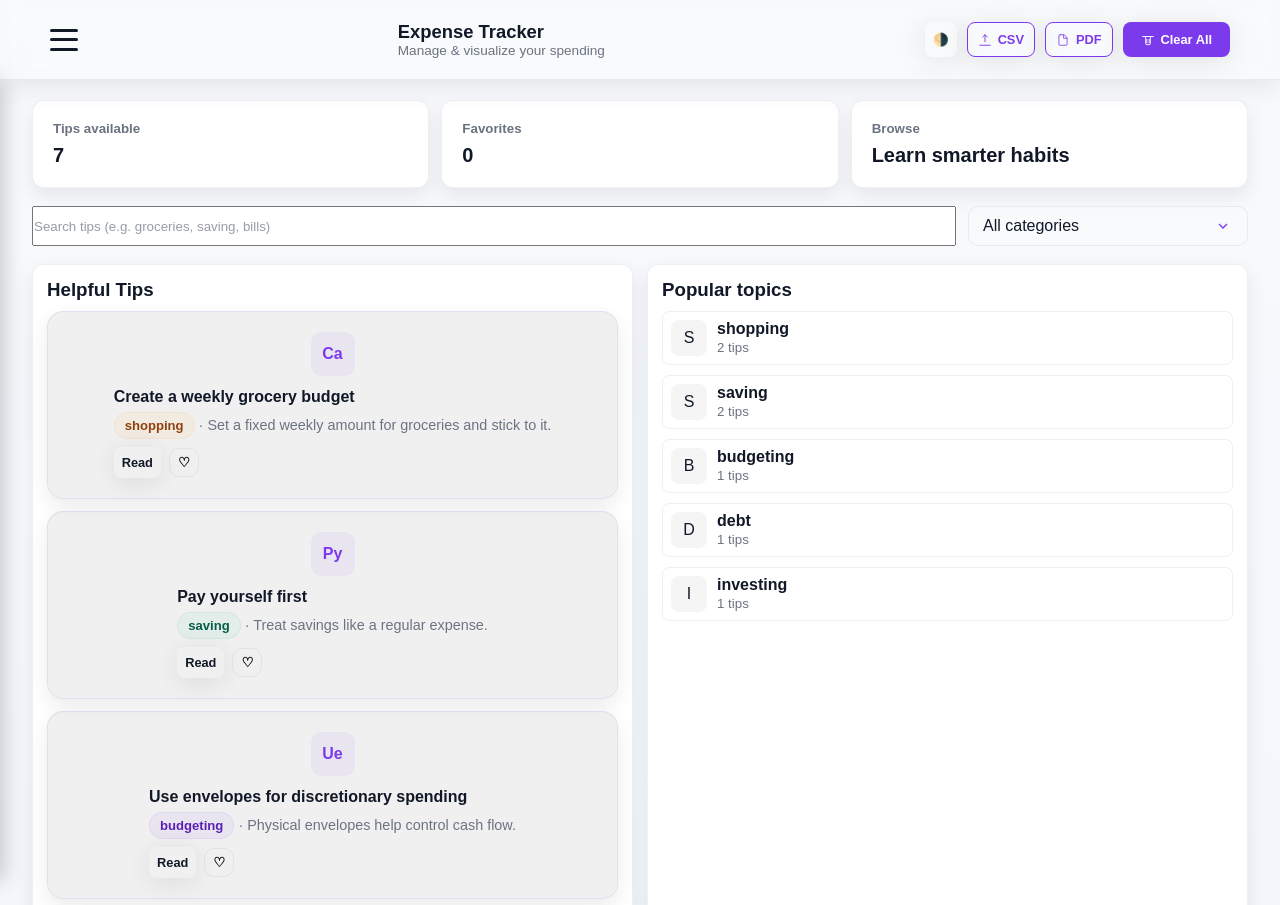
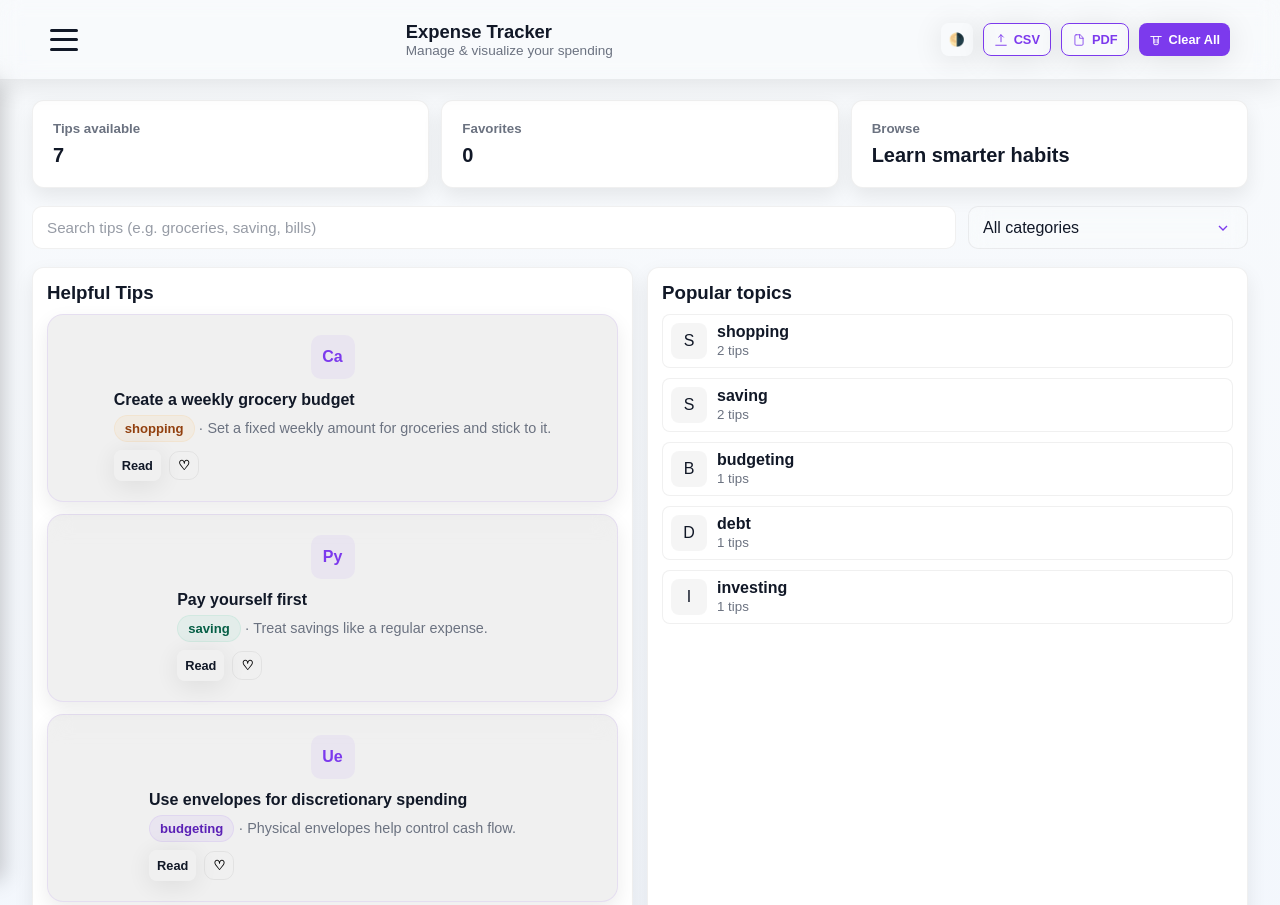
Before and after one commit to adeshina-abdulrokeeb/smart-finance-tracker, a plain HTML site: page tips.html in a window 1280 px wide. Shown: the top 905 px of the page. Drawn offline with nearby package versions, Linux system fonts and the light colour scheme.

Commit message:
adjustnments to search fields in reports and tips pages

```diff
--- a/reports.css
+++ b/reports.css
@@ -1,3 +1,30 @@
+#searchInput {
+  padding: 12px 14px;
+  border-radius: 10px;
+  border: 1.5px solid var(--glass, rgba(255, 255, 255, 0.2));
+  background: var(--card, rgba(255, 255, 255, 0.6));
+  color: var(--text);
+  font-size: 0.95rem;
+  transition: all 0.3s ease;
+  outline: none;
+  backdrop-filter: blur(6px);
+}
+
+[data-theme="dark"] #searchInput {
+  background: var(--card);
+  border-color: rgba(255, 255, 255, 0.15);
+  color: var(--text);
+}
+
+::placeholder {
+  color: var(--muted, #999);
+  opacity: 0.7;
+  transition: opacity 0.3s ease;
+}
+#searchInput:focus::placeholder {
+  opacity: 0.4;
+}
+
 #transactionsTable thead th {
   border-bottom: 1px dashed var(--glass);
   padding-bottom: 10px;
--- a/tips.css
+++ b/tips.css
@@ -1,6 +1,29 @@
-/* tips.css - page specific tweaks, keeps York visual language */
+#searchInput {
+  padding: 12px 14px;
+  border-radius: 10px;
+  border: 1.5px solid var(--glass, rgba(255, 255, 255, 0.2));
+  background: var(--card, rgba(255, 255, 255, 0.6));
+  color: var(--text);
+  font-size: 0.95rem;
+  transition: all 0.3s ease;
+  outline: none;
+  backdrop-filter: blur(6px);
+}
 
-/* tips grid card */
+[data-theme="dark"] #searchInput {
+  background: var(--card);
+  border-color: rgba(255, 255, 255, 0.15);
+  color: var(--text);
+}
+
+::placeholder {
+  color: var(--muted, #999);
+  opacity: 0.7;
+  transition: opacity 0.3s ease;
+}
+#searchInput:focus::placeholder {
+  opacity: 0.4;
+}
 .tip-card {
   display: flex;
   gap: 12px;
@@ -194,21 +217,6 @@
   color: var(--text);
 }
 
-.btn.primary {
-  background: var(--accent);
-  color: #fff;
-  border: none;
-  padding: 10px 18px;
-  border-radius: 8px;
-  cursor: pointer;
-  transition: transform 0.2s, background 0.3s;
-}
-
-.btn.primary:hover {
-  transform: scale(1.05);
-  background: #6d28d9;
-}
-
 /* Community Tips */
 .submitted-tips {
   margin-top: 30px;
--- a/tips.html
+++ b/tips.html
@@ -89,8 +89,7 @@
 
       <section class="form-and-controls" style="align-items:center;">
         <div style="display:grid;grid-template-columns:1fr 280px;gap:12px;width:100%">
-          <input id="searchInput" placeholder="Search tips (e.g. groceries, saving, bills)">
-
+          <input id="searchInput" type="text" placeholder="Search tips (e.g. groceries, saving, bills)">
           <div class="select-wrapper custom-dropdown" data-type="tipCategory">
             <div class="dropdown-selected">All categories</div>
             <svg class="select-arrow" xmlns="http://www.w3.org/2000/svg" fill="none" stroke="currentColor"
```
